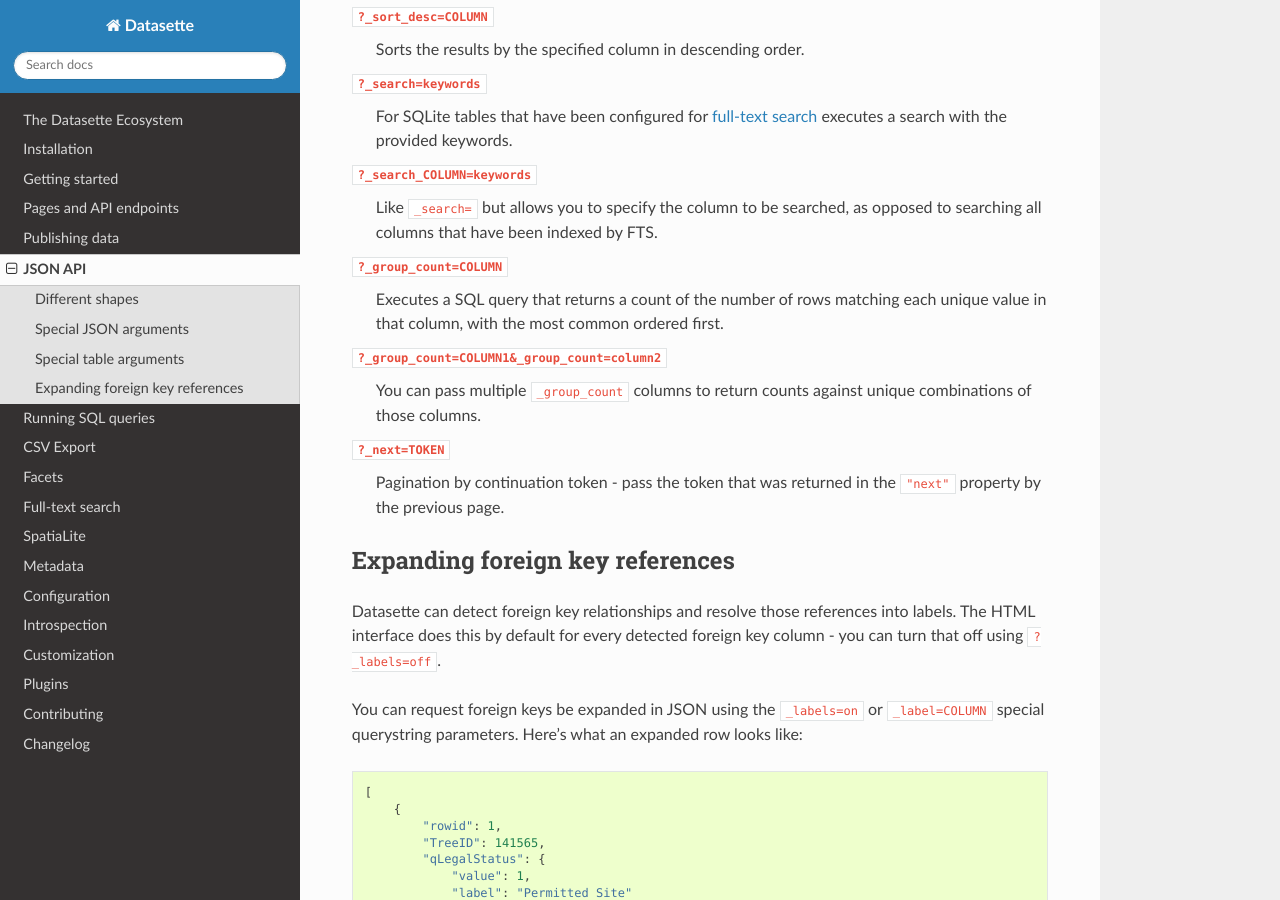
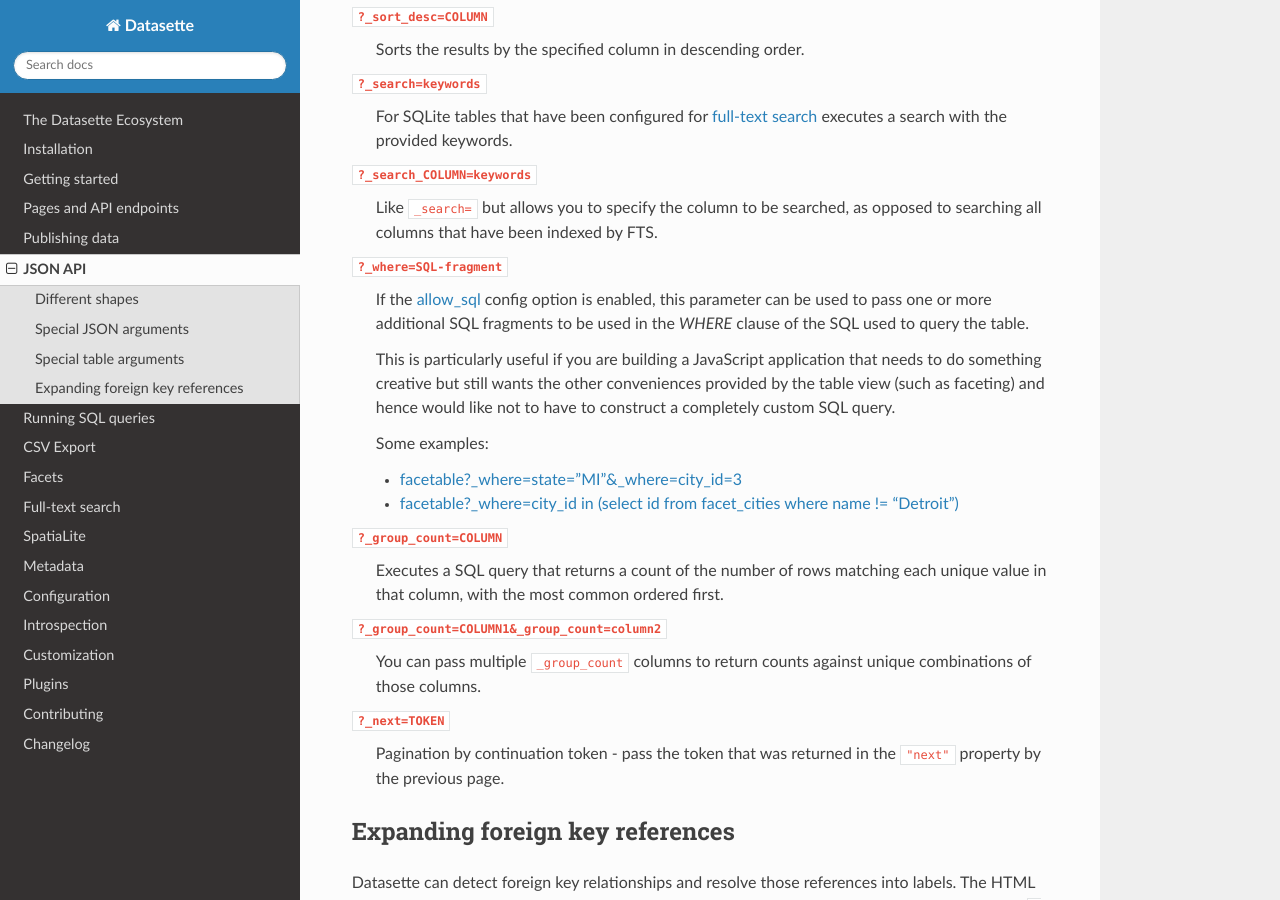
Before and after one commit to simonw/datasette, a Sphinx documentation site: the page built from docs/json_api.rst, in a window 1280 px wide and 900 px high, scrolled down 4148 px. Built offline with Sphinx 7.4.7 and the Read the Docs theme 2.0.0, drawn with Linux system fonts in a browser that asks for light colours.

Commit message:
Docs for ?_where=, refs #429

```diff
--- a/docs/json_api.rst
+++ b/docs/json_api.rst
@@ -206,6 +206,21 @@
     Like ``_search=`` but allows you to specify the column to be searched, as
     opposed to searching all columns that have been indexed by FTS.
 
+``?_where=SQL-fragment``
+    If the :ref:`config_allow_sql` config option is enabled, this parameter
+    can be used to pass one or more additional SQL fragments to be used in the
+    `WHERE` clause of the SQL used to query the table.
+
+    This is particularly useful if you are building a JavaScript application
+    that needs to do something creative but still wants the other conveniences
+    provided by the table view (such as faceting) and hence would like not to
+    have to construct a completely custom SQL query.
+
+    Some examples:
+
+    * `facetable?_where=state="MI"&_where=city_id=3 <https://latest.datasette.io/facetable?_where=state=%22MI%22&_where=city_id=3>`__
+    * `facetable?_where=city_id in (select id from facet_cities where name != "Detroit") <https://latest.datasette.io/fixtures/facetable?_where=city_id%20in%20(select%20id%20from%20facet_cities%20where%20name%20!=%20%22Detroit%22)>`__
+
 ``?_group_count=COLUMN``
     Executes a SQL query that returns a count of the number of rows matching
     each unique value in that column, with the most common ordered first.
```
